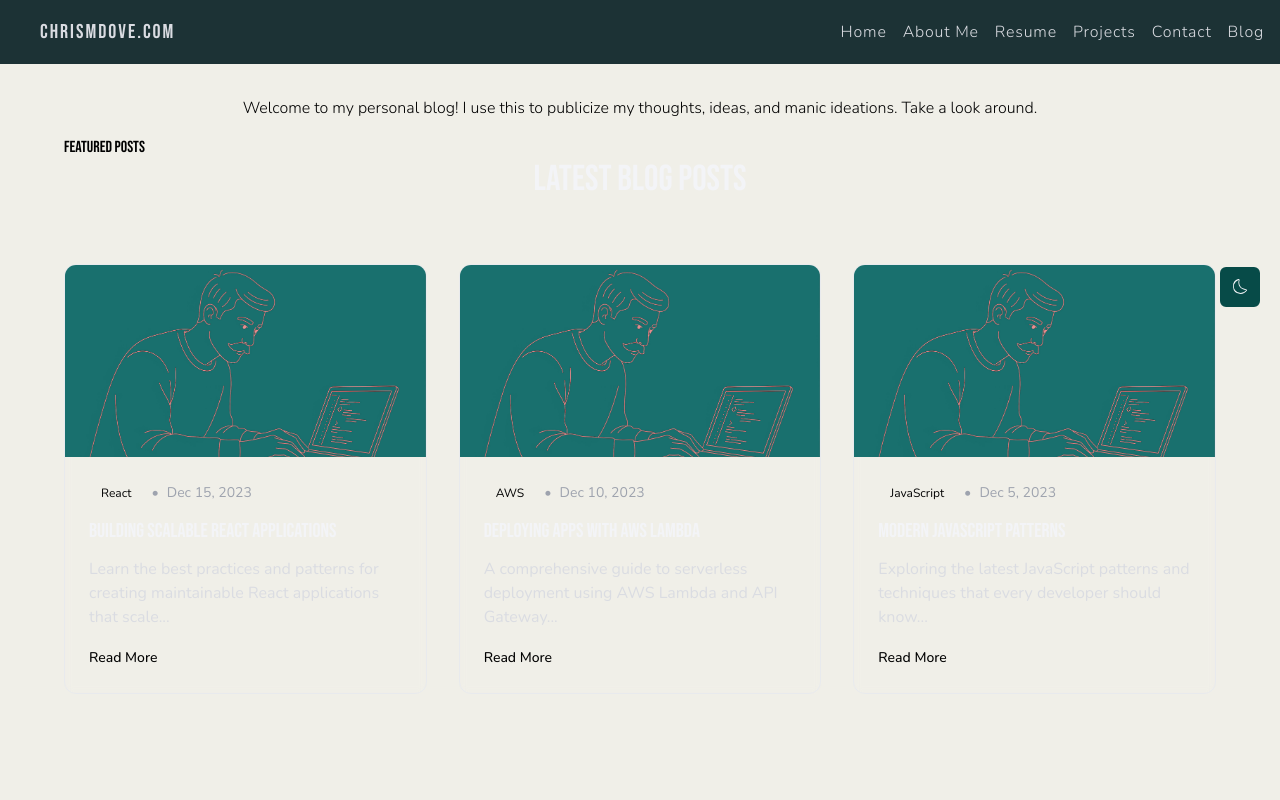
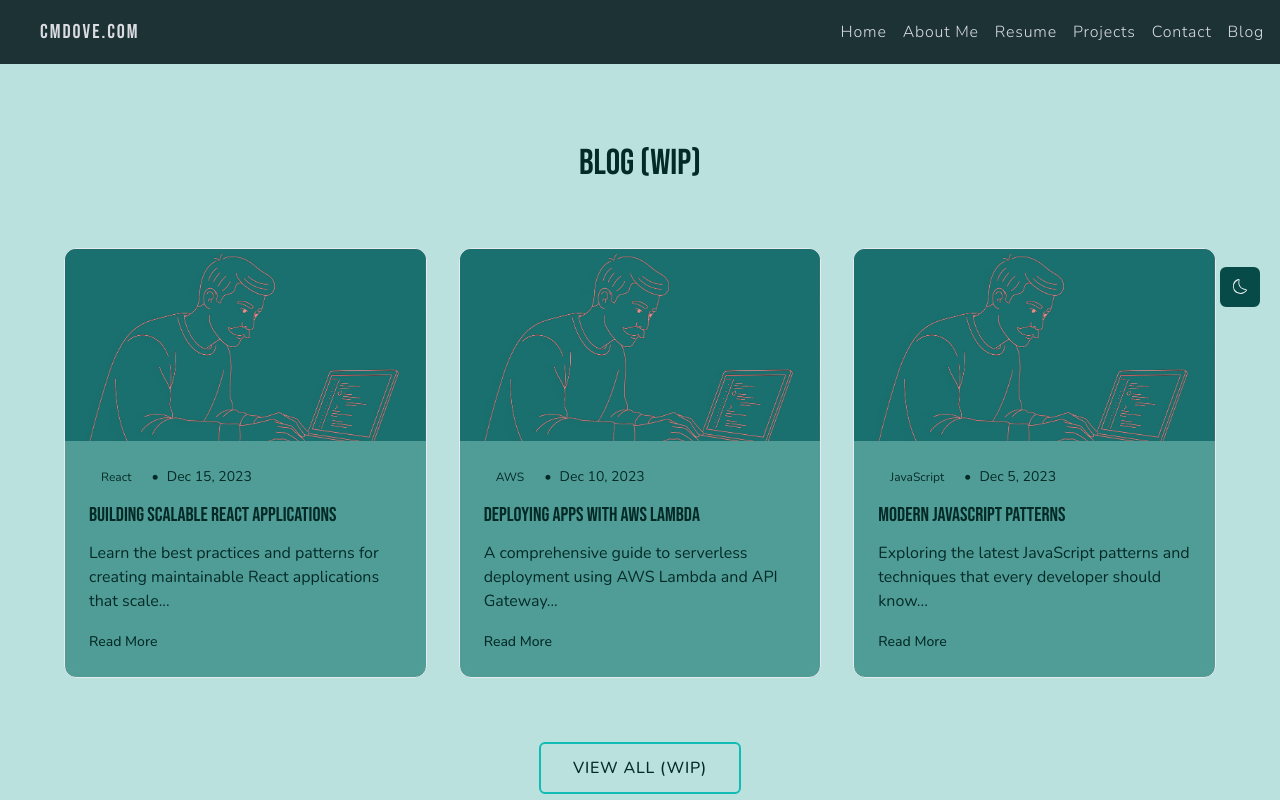
Before and after one commit to Christofuu/portfolio-v2, a Next.js app: page /blog in a window 1280 px wide. Built offline with nearby package versions, Linux system fonts and the light colour scheme.

Commit message:
update  package lock

```diff
--- a/next.config.mjs
+++ b/next.config.mjs
@@ -1,4 +1,6 @@
 /** @type {import('next').NextConfig} */
-const nextConfig = {};
+const nextConfig = {
+    output: 'export'
+};
 
 export default nextConfig;
--- a/src/app/blog/page.jsx
+++ b/src/app/blog/page.jsx
@@ -1,12 +1,11 @@
 "use client";
-import { motion  } from "framer-motion";
+import { motion } from "framer-motion";
 import { useIntersectionObserver } from "../hooks/useIntersectionObserver";
+// import { ArrowRight, Github, ExternalLink } from 'lucide-react';
 import Image from "next/image";
-import { Footer } from "../components/Footer";
 
-export default function BlogHome() {
+export default function Blog() {
   const { ref, isIntersecting } = useIntersectionObserver();
-
 
   const blogPosts = [
     {
@@ -16,8 +15,7 @@ export default function BlogHome() {
         "Learn the best practices and patterns for creating maintainable React applications that scale...",
       date: "Dec 15, 2023",
       category: "React",
-      image:
-        "/bigcodingguy.png",
+      image: "/bigcodingguy.png",
       readUrl: "#",
     },
     {
@@ -27,8 +25,7 @@ export default function BlogHome() {
         "A comprehensive guide to serverless deployment using AWS Lambda and API Gateway...",
       date: "Dec 10, 2023",
       category: "AWS",
-      image:
-        "/bigcodingguy.png",
+      image: "/bigcodingguy.png",
       readUrl: "#",
     },
     {
@@ -38,60 +35,66 @@ export default function BlogHome() {
         "Exploring the latest JavaScript patterns and techniques that every developer should know...",
       date: "Dec 5, 2023",
       category: "JavaScript",
-      image:
-        "/bigcodingguy.png",
+      image: "/bigcodingguy.png",
       readUrl: "#",
     },
   ];
 
   return (
-    <div className="flex flex-col items-center h-full w-screen">
-      <div className="flex flex-col px-14 h-fit min-h-screen mt-4">
-        <p className="text-lg font-light md:text-base text-center py-4">
-          Welcome to my personal blog! I use this to publicize my thoughts,
-          ideas, and manic ideations. Take a look around.
-        </p>
-        <div>
-          <h2>Featured Posts</h2>
+    <section id="blog" className="py-20 px-4 sm:px-6 lg:px-8">
       <div className="max-w-6xl mx-auto">
-
-                    <h2 className="text-3xl md:text-4xl font-light text-center mb-16 text-gray-100">
-                      Latest Blog Posts
+        <motion.div
+          ref={ref}
+          initial={{ opacity: 0, y: 32 }}
+          animate={
+            isIntersecting ? { opacity: 1, y: 0 } : { opacity: 0, y: 32 }
+          }
+          transition={{ duration: 0.8, ease: "easeOut" }}
+          className="space-y-16"
+        >
+          <h2 className="text-3xl md:text-4xl font-light text-center mb-16 dark:text-gray-200 text-primary-900">
+            Blog (WIP)
           </h2>
 
           <div className="grid md:grid-cols-2 lg:grid-cols-3 gap-8">
             {blogPosts.map((post) => (
               <motion.article
                 key={post.id}
-                          className="bg-emerald-600/10 backdrop-blur-sm rounded-xl border border-emerald-600/20 overflow-hidden hover:border-emerald-600/40 transition-all duration-300"
+                className="bg-primary-500/60 backdrop-blur-sm rounded-xl border border-emerald-600/20 overflow-hidden hover:border-emerald-600/40 transition-all duration-300"
                 whileHover={{ scale: 1.02, y: -4 }}
                 transition={{ duration: 0.3 }}
               >
                 <Image
                   width={800}
                   height={400}
-                            src="/bigcodingguy.png"
+                  src={post.image}
                   alt={post.title}
                   className="w-full h-48 object-cover"
                 />
 
                 <div className="p-6">
                   <div className="flex items-center space-x-2 mb-3">
-                              <span className="px-3 py-1 bg-amber-500/20 text-amber-400 rounded-full text-xs">
+                    <span className="px-3 py-1 dark:text-gray-200 text-primary-900  rounded-full text-xs">
                       {post.category}
                     </span>
-                              <span className="text-gray-400 text-sm">•</span>
-                              <span className="text-gray-400 text-sm">{post.date}</span>
+                    <span className="dark:text-gray-200 text-primary-900 text-sm">
+                      •
+                    </span>
+                    <span className="dark:text-gray-200 text-primary-900 text-sm">
+                      {post.date}
+                    </span>
                   </div>
 
-                            <h3 className="text-xl font-medium text-gray-100 mb-3">
+                  <h3 className="text-xl font-medium dark:text-gray-200 text-primary-900 mb-3">
                     {post.title}
                   </h3>
-                            <p className="text-gray-300 mb-4">{post.excerpt}</p>
+                  <p className="dark:text-gray-200 text-primary-900 mb-4">
+                    {post.excerpt}
+                  </p>
 
                   <a
                     href={post.readUrl}
-                              className="text-emerald-400 hover:text-emerald-300 transition-colors text-sm font-medium"
+                    className="dark:text-gray-200 text-primary-900 hover:text-emerald-300 transition-colors text-sm font-medium"
                   >
                     Read More
                   </a>
@@ -100,12 +103,46 @@ export default function BlogHome() {
             ))}
           </div>
 
+          <div className="mt-12 text-center">
+            <motion.button
+              className={`
+        relative overflow-hidden
+        bg-transparent border-2 border-secondary dark:text-secondary-100 text-primary-900
+        px-8 py-3 rounded-md font-medium tracking-wider
+        transition-all duration-300 ease-out
+        hover:text-white hover:bg-secondary hover:shadow-lg hover:shadow-secondary-300/25
 
+      `}
+              whileHover={{
+                y: -2,
+                boxShadow: "0 5px 15px rgba(79, 209, 199, 0.4)",
+              }}
+              whileTap={{
+                scale: 0.98,
+              }}
+              initial={{ opacity: 0, y: 20 }}
+              animate={{ opacity: 1, y: 0 }}
+              transition={{ delay: 0.2 }}
+            >
+              {/* Shimmer Effect */}
+              <motion.div
+                className="absolute inset-0 -left-full w-full h-full bg-gradient-to-r from-transparent via-white/20 to-transparent"
+                whileHover={{
+                  left: "100%",
+                }}
+                transition={{
+                  duration: 0.5,
+                  ease: "easeInOut",
+                }}
+              />
 
+              <span className="relative z-10">
+                <a href="/blog">VIEW ALL (WIP)</a>
+              </span>
+            </motion.button>
           </div>
+        </motion.div>
       </div>
-      </div>
-        <Footer />
-    </div>
+    </section>
   );
 }
--- a/src/app/components/About.jsx
+++ b/src/app/components/About.jsx
@@ -11,7 +11,13 @@ export function About() {
     "TypeScript",
     "Python",
     "PostgreSQL",
-    "AWS",
+    "Express.js",
+    "Next.js",
+    "Docker",
+    "MySQL",
+    "MongoDB",
+    "Java",
+    "C++"
   ];
 
   return (
@@ -32,13 +38,13 @@ export function About() {
 
           <div className="grid md:grid-cols-2 gap-12 items-center">
             <div className="space-y-6">
-              <p className="text-lg dark:text-gray-200 text-primary-900 leading-relaxed">
+              <p className="text-xl dark:text-gray-200 text-primary-900 leading-relaxed">
                 I&apos;m a San Diego native and a computer science major at San
                 Diego State University. I currently work as a full stack
                 software developer for <a href="https://www.daedastream.com" target="_blank" alt="A link to the Daedastream website." className="decoration-0 dark:text-secondary-300 text-[#2A80FF] font-medium hover:text-secondary-500">Daedastream</a>, where I&apos;ve been making
                 enterprise software for local companies for over three years.
               </p>
-              <p className="text-lg dark:text-gray-200 text-primary-900 leading-relaxed">
+              <p className="text-xl dark:text-gray-200 text-primary-900 leading-relaxed">
                 When I&apos;m not at school or working, you can find me playing
                 guitar, at my MMA gym, or even bombing at the local comedy
                 club&apos;s open mic.
@@ -48,7 +54,7 @@ export function About() {
                 {skills.map((skill) => (
                   <span
                     key={skill}
-                    className="skill-tag px-4 py-2 rounded-full border-2 dark:border-e-secondary-light dark:border-t-secondary-light border-e-primary-100 border-gray-600 border-t-primary-100 text-primary-500 text-sm tracking-wide"
+                    className="skill-tag px-4 py-2 rounded-full border-2 dark:border-e-secondary-light dark:border-t-secondary-light border-e-primary-100 border-gray-600 border-t-primary-100 dark:text-tan text-primary-900 font-semibold text-base tracking-wider"
                   >
                     {skill}
                   </span>
@@ -57,13 +63,13 @@ export function About() {
             </div>
 
             <div className="relative">
-              <div className="aspect-square rounded-2xl bg-emerald-600/20 border border-emerald-600/30 flex items-center justify-center backdrop-blur-sm">
+              <div className="aspect-square rounded-2xl bg-primary-500/20  flex items-center justify-center backdrop-blur-sm">
                 <div className="text-center text-emerald-400">
                   <Image
-                    src="/julian_pic.jpeg"
+                    src="/pfp.jpg"
                     alt="Chris MDove"
-                    width={800}
-                    height={800}
+                    width={500}
+                    height={500}
                     className=" mx-auto shadow-lg rounded-2xl"
                   />
 
--- a/src/app/components/Blog.jsx
+++ b/src/app/components/Blog.jsx
@@ -134,7 +134,7 @@ export function Blog() {
               }}
             />
 
-            <span className="relative z-10"><a href="/blog">VIEW ALL</a></span>
+            <span className="relative z-10"><a href="/blog">VIEW ALL (WIP)</a></span>
           </motion.button>
             </div>
         </motion.div>
--- a/src/app/components/Contact.jsx
+++ b/src/app/components/Contact.jsx
@@ -38,8 +38,8 @@ export function Contact() {
       <div className="grid md:grid-cols-2 gap-12">
         <div className="space-y-6">
           <div>
-            <h3 className="text-xl font-medium dark:text-gray-200 text-primary-900 mb-4">
-              Let&apos;s Connect
+            <h3 className="text-2xl font-medium dark:text-gray-200 text-primary-900 mb-4">
+              Let&apos;s Connect.
             </h3>
             <p className="dark:text-gray-200 text-primary-900 leading-relaxed">
               Have any inquiries, comments, death threats, and/or confessions of
@@ -49,26 +49,26 @@ export function Contact() {
           </div>
 
           <div className="space-y-4">
-            <div className="flex items-center space-x-3">
-              <div className="w-10 h-10 bg-emerald-600/20 flex items-center justify-center">
+            <a href="mailto:cdovedev@gmail.com" target="_blank" className="flex items-center space-x-3">
+              <div className="w-10 h-10 bg-primary-500/20 rounded-full flex items-center justify-center">
                 <FiMail className="h-5 w-5 text-primary-500" />
               </div>
               <span className="dark:text-gray-200 text-primary-900">cdovedev@gmail.com</span>
-            </div>
+            </a>
 
-            <div className="flex items-center space-x-3">
-              <div className="w-10 h-10 bg-emerald-600/20 rounded-full flex items-center justify-center">
+            <a href="https://www.linkedin.com/in/chrismdev" target="_blank" className="flex items-center space-x-3">
+              <div className="w-10 h-10 bg-primary-500/20 rounded-full flex items-center justify-center">
                 <FiLinkedin className="h-5 w-5 text-primary-500" />
               </div>
               <span className="dark:text-gray-200 text-primary-900">/in/chrismdev</span>
-            </div>
+            </a>
 
-            <div className="flex items-center space-x-3">
-              <div className="w-10 h-10 bg-emerald-600/20 rounded-full flex items-center justify-center">
+            <a href="https://github.com/christofuu" target="_blank" className="flex items-center space-x-3">
+              <div className="w-10 h-10 bg-primary-500/20 rounded-full flex items-center justify-center">
                 <FiGithub className="h-5 w-5 text-primary-500" />
               </div>
               <span className="dark:text-gray-200 text-primary-900">/christofuu</span>
-            </div>
+            </a>
           </div>
         </div>
         <div className="bg-primary-500/10 rounded-xl border border-primary-100/20  p-6">
--- a/src/app/components/Hero.jsx
+++ b/src/app/components/Hero.jsx
@@ -4,6 +4,7 @@ import { motion } from "framer-motion";
 import { useIntersectionObserver } from "../hooks/useIntersectionObserver";
 import { FaArrowTurnDown } from "react-icons/fa6";
 import { LuChevronsDown } from "react-icons/lu";
+import Image from "next/image";
 
 import { IoMdPin } from "react-icons/io";
 
@@ -50,11 +51,11 @@ export function Hero() {
       {/* TOP CONTENT BLOCK */}
       <div className="w-full">
         {/* Responsive font size: smaller on mobile, larger on desktop. */}
-        <h1 className="text-4xl font-bebas text-left sm:text-5xl lg:text-6xl dark:text-gray-200 text-primary-900 pb-6">
+        <h1 className="text-4xl font-bebas text-left sm:text-5xl lg:text-6xl dark:text-gray-200 text-primary-900 mb-0 leading-normal">
           Christopher Dove
         </h1>
         {/* Responsive font size and adjusted margin for smaller screens. */}
-        <p className="text-lg tracking-wider text-left md:text-2xl dark:text-gray-300 text-primary-900 mb-8 max-w-2xl leading-relaxed">
+        <p className="text-lg tracking-wider text-left md:text-2xl dark:text-gray-300 text-primary-900 mb-4 max-w-2xl leading-relaxed">
           <IoMdPin className="inline-block mr-2" />
           San Diego, CA
         </p>
@@ -63,11 +64,10 @@ export function Hero() {
             onClick={() => scrollToSection("contact")}
             className={`
               relative overflow-hidden
-              bg-gray-900 border-2 dark:border-secondary dark:text-secondary-100 text-secondary-200
-              hover:text-white dark:hover:text-white dark:hover:bg-secondary hover:bg-secondary-700
-              px-8 py-3 rounded-md font-medium tracking-wider
-              transition-all duration-300 ease-out
-              hover:shadow-lg dark:hover:shadow-secondary-300/25
+        bg-transparent border-2 border-secondary dark:text-secondary-100 text-primary-900
+        px-8 py-3 rounded-md font-medium tracking-wider
+        transition-all duration-300 ease-out
+        hover:text-white hover:bg-secondary hover:shadow-lg hover:shadow-secondary-300/25
             `}
             whileHover={{
               y: -2,
@@ -84,16 +84,35 @@ export function Hero() {
               whileHover={{ left: "100%" }}
               transition={{ duration: 0.5, ease: "easeInOut" }}
             />
-            <span className="relative z-10">Let&apos;s Talk</span>
+            <span className="relative z-10">LET&apos;S TALK</span>
           </motion.button>
         </div>
       </div>
 
+      {/* PROFILE IMAGE */}
+      <div className="flex justify-center mt-8 mb-12">
+        <motion.div
+          initial={{ opacity: 0, scale: 0.8 }}
+          animate={isIntersecting ? { opacity: 1, scale: 1 } : { opacity: 0, scale: 0.8 }}
+          transition={{ duration: 0.8, ease: "easeOut" }}
+          className="overflow-hidden shadow-lg w-52 h-52 md:w-80 md:h-80 rounded-full md:border-8 border-gray-600  md:p-8"
+        >
+          <Image
+            src="/bigcodingguy1.png"
+            alt="Profile Picture"
+            width={400}
+            height={400}
+            className="w-full h-full object-cover"
+            priority
+          />
+        </motion.div>
+      </div>
+
       {/* BOTTOM CONTENT BLOCK */}
       <div className="w-full flex flex-col items-center">
-        <div className="w-full flex flex-col items-start md:items-end">
+        <div className="w-full flex flex-col items-end">
           {/* Responsive font size and text alignment. Left-aligned on mobile, right-aligned on desktop. */}
-          <h2 className="text-4xl font-bebas text-left sm:text-5xl lg:text-6xl md:text-right font-light tracking-wider dark:text-gray-300 text-primary-900 mb-8 leading-relaxed">
+          <h2 className="text-4xl font-bebas text-left sm:text-5xl lg:text-6xl md:text-right font-light tracking-wider dark:text-gray-300 text-primary-900 mb-2 leading-relaxed">
             Full-Stack Developer
           </h2>
 
--- a/src/app/components/Resume.jsx
+++ b/src/app/components/Resume.jsx
@@ -54,31 +54,31 @@ export function Resume() {
             Resume
           </h2>
 
-          <div className="bg-emerald-600/10 backdrop-blur-sm rounded-xl border border-primary-lightest p-8">
+          <div className="bg-primary-500/20 backdrop-blur-sm rounded-xl border border-primary-lightest p-8">
             <div className="grid md:grid-cols-2 gap-8">
               <div>
-                <h3 className="text-2xl font-medium dark:text-gray-300 text-gray-500  mb-6">Experience</h3>
+                <h3 className="text-2xl font-medium dark:text-gray-300 text-gray-900  mb-6">Experience</h3>
 
                 <div className="space-y-6">
                   {experiences.map((exp, index) => (
                     <div key={index} className="border-l-2 border-secondary pl-4">
-                      <h4 className="text-lg font-medium text-secondary">{exp.title}</h4>
-                      <p className="dark:text-gray-300 text-primary-900  text-sm">{exp.company} • {exp.period}</p>
-                      <p className="dark:text-gray-300 text-primary-900  mt-2">{exp.description}</p>
+                      <h4 className="text-2xl font-medium  dark:text-secondary text-secondary-700">{exp.title}</h4>
+                      <p className="dark:text-gray-300 text-primary-900  text-md">{exp.company} • {exp.period}</p>
+                      <p className="dark:text-gray-300 text-primary-900  mt-2 font-semibold tracking-wide">{exp.description}</p>
                     </div>
                   ))}
                 </div>
               </div>
 
               <div>
-                <h3 className="text-2xl font-medium ark:text-gray-300 text-gray-500 dark:text-gray-300 mb-6">Education</h3>
+                <h3 className="text-2xl font-medium ark:text-gray-300 text-gray-900 dark:text-gray-300 mb-6">Education</h3>
 
                 <div className="space-y-6">
                   {education.map((edu, index) => (
                     <div key={index} className="border-l-2 border-secondary pl-4">
-                      <h4 className="text-lg font-medium text-secondary">{edu.degree}</h4>
-                      <p className="dark:text-gray-300 text-primary-900 0 text-sm">{edu.institution} • {edu.period}</p>
-                      <p className="dark:text-gray-300 text-primary-900  mt-2">{edu.description}</p>
+                      <h4 className="text-2xl font-medium  dark:text-secondary text-secondary-700">{edu.degree}</h4>
+                      <p className="dark:text-gray-300 text-primary-900  text-md">{edu.institution} • {edu.period}</p>
+                      <p className="dark:text-gray-300 text-primary-900  mt-2 font-semibold tracking-wide">{edu.description}</p>
                     </div>
                   ))}
                 </div>
--- a/src/app/components/ui/nav-links.jsx
+++ b/src/app/components/ui/nav-links.jsx
@@ -12,7 +12,7 @@ export function NavLinks() {
   return (
     <div className="dark:bg-primary bg-gray-900 dark:text-primary-lightest h-16 flex flex-row items-center justify-between px-4">
       <Link className={`link ${pathname === '/' ? 'active' : ''} font-bebas dark:text-gray-300/90 text-gray-300 tracking-widest text-xl pl-6`} href="/">
-        chrismdove.com
+        cmdove.com
       </Link>
       <Hamburger />
     </div>
--- a/src/app/layout.js
+++ b/src/app/layout.js
@@ -82,7 +82,7 @@ export default function RootLayout({ children }) {
         <ThemeProvider attribute="class" defaultTheme="system" enableSystem>
           <NavLinks />
           <ThemeSwitcher />
-          <main className="dark:bg-primary-900 bg-tan-alt h-screen flex-1 overflow-y-auto">
+          <main className="dark:bg-primary-900 bg-[#BAE1DE] h-screen flex-1 overflow-y-auto">
             {children}
           </main>
         </ThemeProvider>
```
Also changed, not shown: public/headshot_bw.png (added), 1 other file (tests, documents, lock files or other folders). Lines whose indentation alone changed are shown as unchanged.
